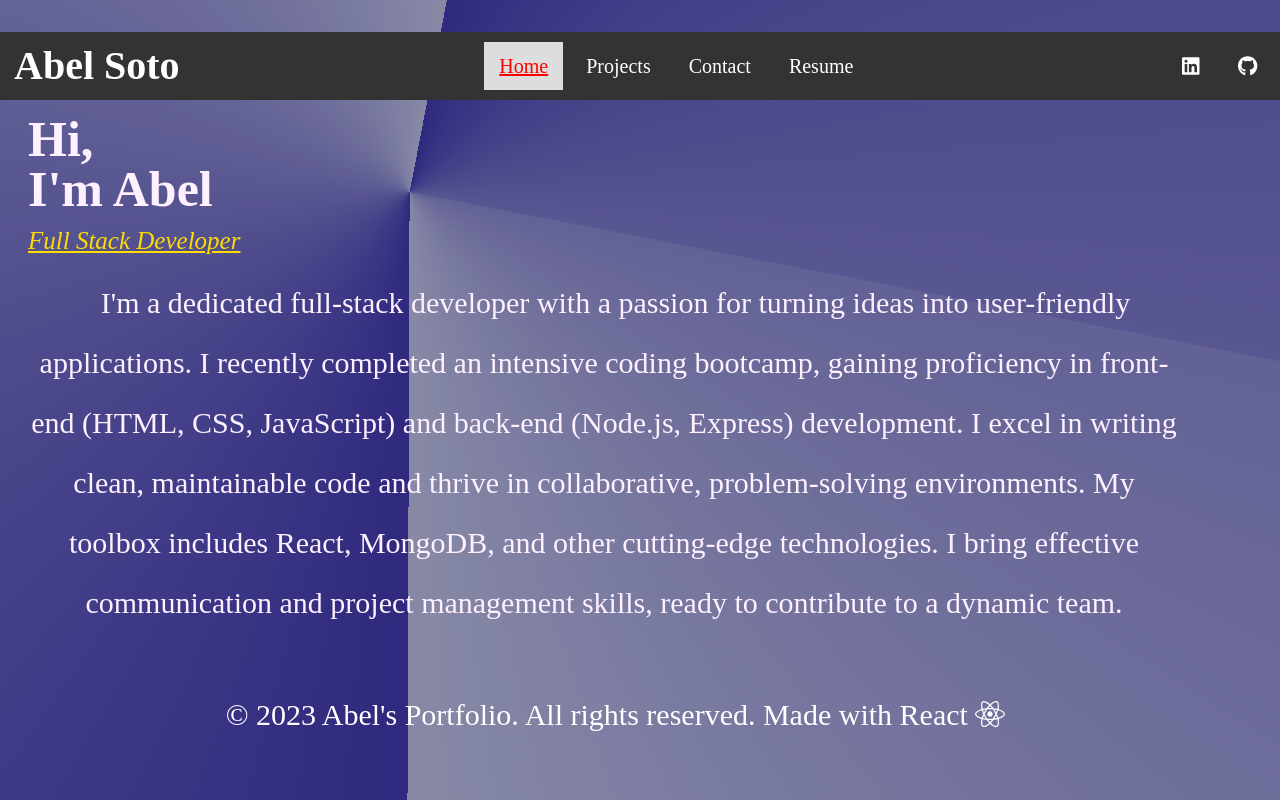
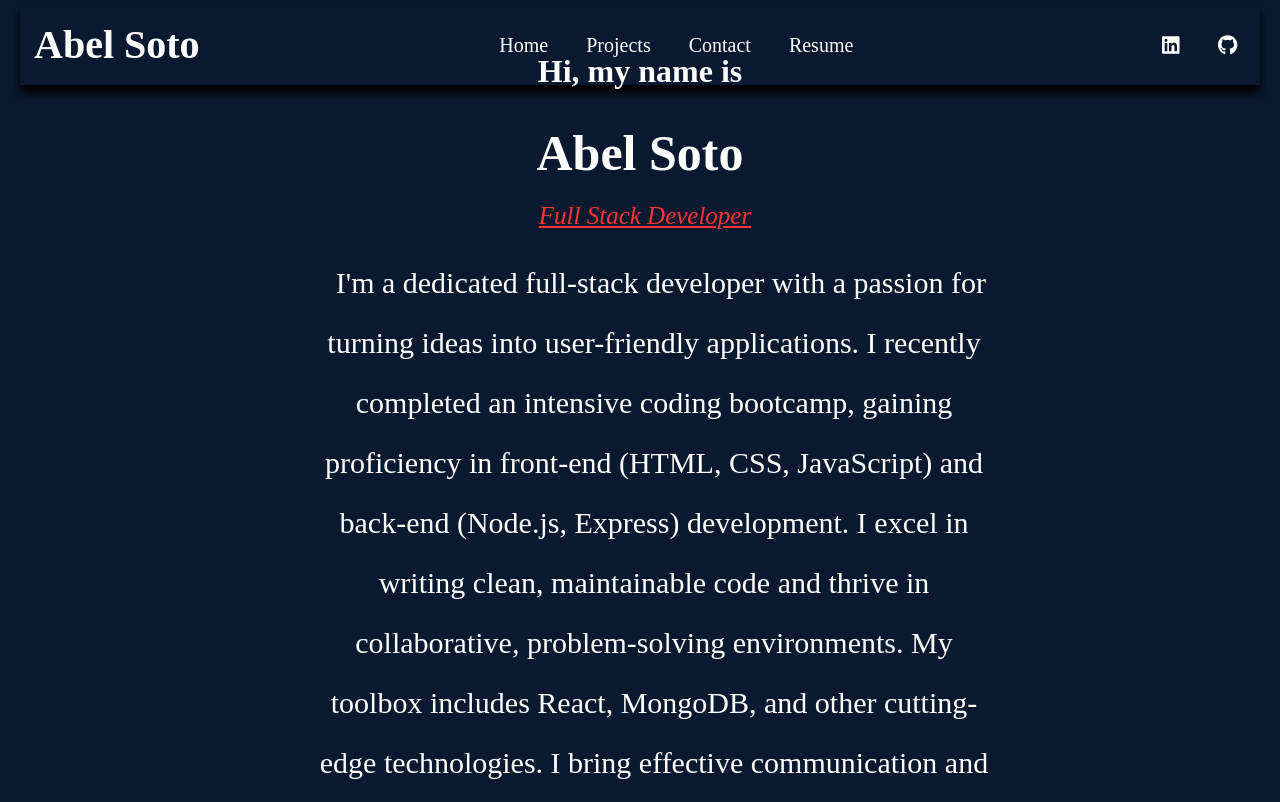
Before and after one commit to asoto225/React-Portfolio, a React (Vite) app: page / in a window 1280 px wide. Shown: the top 802 px of the page. Built offline with nearby package versions, Linux system fonts and the light colour scheme.

Commit message:
changed to single page web app, changed layout and design

```diff
--- a/src/components/portfolioNav.jsx
+++ b/src/components/portfolioNav.jsx
@@ -41,9 +41,10 @@ function PortfolioNav() {
                 </section>
                 <ul className="navLinks">
                     <li>
-                        <Link to='/' className={isActive('/')}>
+                        {/* <Link to='/' className={isActive('/')}>
                             Home
-                        </Link>
+                        </Link> */}
+                        <a href="#home">Home</a>
                     </li>
                     {/* <li>
                         <Link to='/about' className={isActive('/about')}>
@@ -51,19 +52,22 @@ function PortfolioNav() {
                         </Link>
                     </li> */}
                     <li>
-                        <Link to='/projects' className={isActive('/projects')}>
+                        {/* <Link to='/projects' className={isActive('/projects')}>
                             Projects
-                        </Link>
+                        </Link> */}
+                        <a href="#projects">Projects</a>
                     </li>
                     <li>
-                        <Link to='/contact' className={isActive('/contact')}>
+                        {/* <Link to='/contact' className={isActive('/contact')}>
                             Contact
-                        </Link>
+                        </Link> */}
+                        <a href="#contact">Contact</a>
                     </li>
                     <li>
-                        <Link to='/resume' className={isActive('/resume')}>
+                        {/* <Link to='/resume' className={isActive('/resume')}>
                             Resume
-                        </Link>
+                        </Link> */}
+                        <a href="#resume">Resume</a>
                     </li>
                 </ul>
             </nav>
--- a/src/css/App.css
+++ b/src/css/App.css
@@ -1,22 +1,41 @@
 @import 'animate.css';
 
+
 #root {
-  padding: 2rem 0;
+  /* padding: 2rem 0; */
   text-align: center;
-  color: #fef0ff;
+  color: #fff;
 }
 
 body{
-  background-image: repeating-conic-gradient(from 101deg at 32% 24%, #2f297f 22%, #8789a6 75%);
-  background-repeat: no-repeat;
-  background-position: cover;
-  background-attachment: fixed;
+  background-color: #0a192f;
+  margin-top: 5px;
+  min-height: 100%;
+  overflow-x: hidden;
+  line-height: 1.3;
+  padding: 0px 20px;
+}
+
+main {
+  padding: 0px 120px;
+  max-width: 1600px;
+  min-height: 100vh;
+}
+
+#home {
+  display: flex;
+  flex-direction: column;
+  justify-content: center;
+  align-items: center;
+  min-height: 100vh;
+  height: 100vh;
+  padding: 0px;
 }
 
 /* Navbar.css */
 
 nav {
-  background-color: #333;
+  /* background-color: #333; */
   overflow: hidden;
   flex:auto;
 }
@@ -55,9 +74,10 @@ header {
   align-items: center;
   /* padding: 1rem 0 0; */
   /* background-image: radial-gradient( circle farthest-corner at 17.1% 22.8%,  rgba(226,24,24,1) 0%, rgba(160,6,6,1) 90% ); */
-  background-color: #333;
+  /* background-color: #333; */
   color: #fff;
-justify-content: space-between;
+ justify-content: space-between;
+ box-shadow: 0 8px 8px #000;
 }
 .headerNav {
   font-size: 2.5rem;
@@ -93,20 +113,21 @@ footer {
 
 .homeTitle {
   text-align: start;
-  padding-left: 28px;
+  /* padding-left: 28px; */
   font-size: 50px;
 }
 
 .subTitle {
   text-align: start;
-  padding-left: 28px;
+  padding-left: 10px;
   margin-bottom: 20px;
   font-style: italic;
   font-size: 25px;
   text-decoration: underline;
   animation: slideInLeft;
   animation-duration: 1s;
-  color: #FFDC00;
+  /* color: #FFDC00; */
+  color: #ff3333;
 }
 
 p {
--- a/src/main.jsx
+++ b/src/main.jsx
@@ -5,7 +5,6 @@ import App from './App.jsx'
 import './css/App.css'
 
 import Home from './pages/home'
-import About from './pages/about.jsx'
 import Projects from './pages/projects.jsx'
 import Contact from './pages/contact.jsx'
 import Resume from './pages/resume.jsx'
--- a/src/pages/about.jsx
+++ /dev/null
@@ -1,18 +0,0 @@
-import Footer from "../components/footer";
-
-export default function About() {
-    return (
-      <div>
-        <h1>About Page</h1>
-        <p>
-          Nunc pharetra finibus est at efficitur. Praesent sed congue diam.
-          Integer gravida dui mauris, ut interdum nunc egestas sed. Aenean sed
-          mollis diam. Nunc aliquet risus ac finibus porta. Nam quis arcu non
-          lectus tincidunt fermentum. Suspendisse aliquet orci porta quam semper
-          imperdiet. Praesent euismod mi justo, faucibus scelerisque risus cursus
-          in. Sed rhoncus mollis diam, sit amet facilisis lectus blandit at.
-        </p>
-        <Footer />
-      </div>
-    );
-  }
--- a/src/pages/contact.jsx
+++ b/src/pages/contact.jsx
@@ -23,7 +23,7 @@ export default function Contact() {
         rel="noopener noreferrer"
         className="gitHubIcon"> <FontAwesomeIcon icon={faGithub}/>
         </a>
-        <Footer />
+        {/* <Footer /> */}
       </div>
     );
   }
--- a/src/pages/home.jsx
+++ b/src/pages/home.jsx
@@ -1,9 +1,14 @@
 import Footer from "../components/footer";
+import Contact from "./contact";
+import Projects from "./projects";
+import Resume from "./resume";
 
 export default function Home() {
     return (
-        <div>
-            <h1 className="homeTitle">Hi,<br /> I'm Abel </h1>
+        <main>
+            <section id="home">
+            <h1 className="nameTitle">Hi, my name is</h1>
+            <h1 className="homeTitle">Abel Soto</h1>
             <h3 className="subTitle">Full Stack Developer</h3>
             {/* <p> I am passionate and dedicated full-stack developer who recently completed an
                 intensive coding bootcamp. My journey into the world of coding began with a
@@ -37,7 +42,17 @@ export default function Home() {
                 My toolbox includes React, MongoDB, and other cutting-edge technologies. I bring effective
                 communication and project management skills, ready to contribute to a dynamic team.
             </p>
+            </section>
+            <section id="projects">
+                <Projects />
+            </section>
+            <section id="contact">
+                <Contact />
+            </section>
+            <section id="resume">
+                <Resume />
+            </section>
             <Footer />
-        </div>
+        </main>
     );
 };
--- a/src/pages/projects.jsx
+++ b/src/pages/projects.jsx
@@ -65,7 +65,7 @@ export default function Projects() {
         ))}
       </div>
       ))}
-      <Footer />
+      {/* <Footer /> */}
     </div>
   );
 };
--- a/src/pages/resume.jsx
+++ b/src/pages/resume.jsx
@@ -1,7 +1,7 @@
 import { FontAwesomeIcon } from "@fortawesome/react-fontawesome";
 import Footer from "../components/footer";
 import '../css/resume.css';
-import { faFileAlt, faFilePdf } from "@fortawesome/free-regular-svg-icons";
+import { faFileAlt } from "@fortawesome/free-regular-svg-icons";
 
 export default function Resume() {
     return (
@@ -31,7 +31,7 @@ export default function Resume() {
             <li>GraphQL</li>
           </ul>
           </div>
-        <Footer />
+        {/* <Footer /> */}
       </div>
     );
   }
```
Also changed, not shown: src/assets/dark-paths.webp (added), src/assets/grey-lines.jpeg (added).
